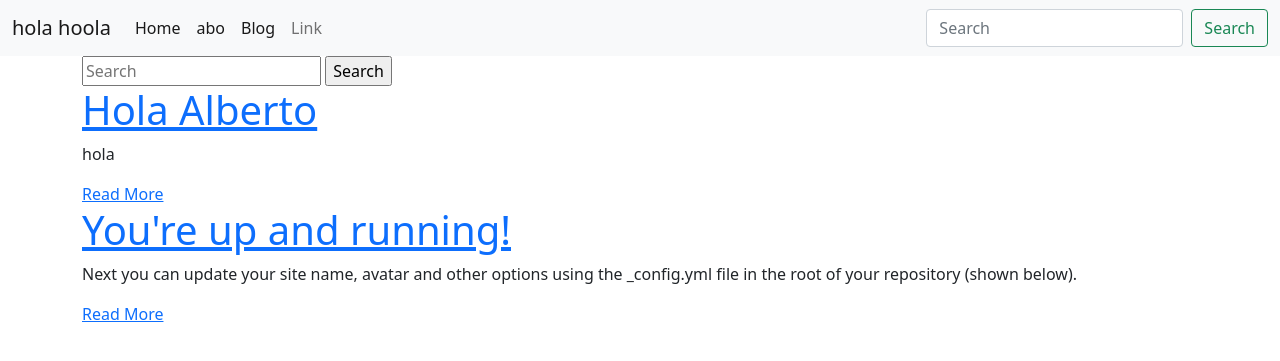
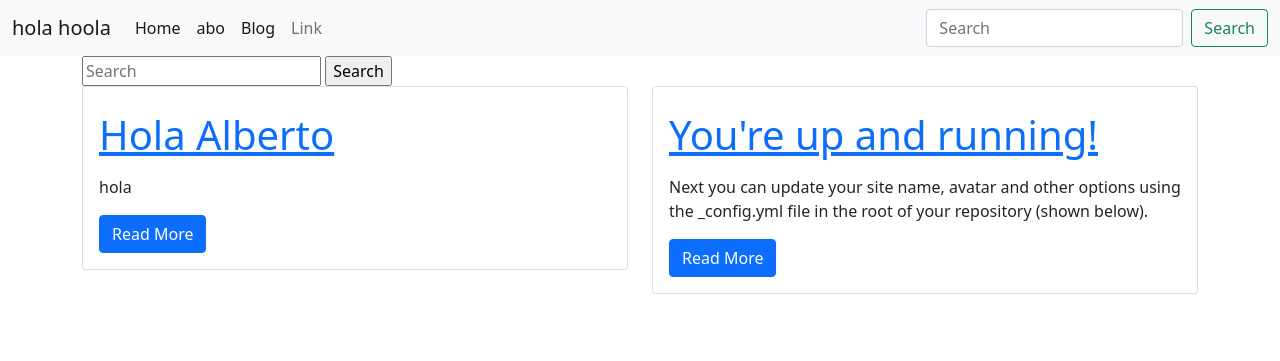
Before and after one commit to vanevrb2/hola, a Jekyll site: the page built from index.md, in a window 1280 px wide. Shown: the top 361 px of the page. Built offline with Jekyll 4.4.1, drawn with Linux system fonts in a browser that asks for light colours.

Commit message:
Update index.md

```diff
--- a/index.md
+++ b/index.md
@@ -6,17 +6,18 @@ layout: default
     <input type="text" placeholder="Search" name="q" value="{{ search.terms | escape }}"  />
     <input type="submit" value="Search" />
 </form>
-<div class="posts">
+
+<div class="row">
   {% for post in site.posts %}
-    <article class="post">
+    <div class="col-sm-6">
+    <div class="card">
+      <div class="card-body">
+        <h5 class="card-title"><h1><a href="{{ site.baseurl }}{{ post.url }}">{{ post.title }}</a></h1></h5>
+        <p class="card-text"> {{ post.excerpt }}</p>
+                <a href="{{ site.baseurl }}{{ post.url }}" class="btn btn-primary">Read More</a>
 
-      <h1><a href="{{ site.baseurl }}{{ post.url }}">{{ post.title }}</a></h1>
-
-      <div class="entry">
-        {{ post.excerpt }}
       </div>
-
-      <a href="{{ site.baseurl }}{{ post.url }}" class="read-more">Read More</a>
-    </article>
+    </div>
+  </div>
   {% endfor %}
 </div>
```
